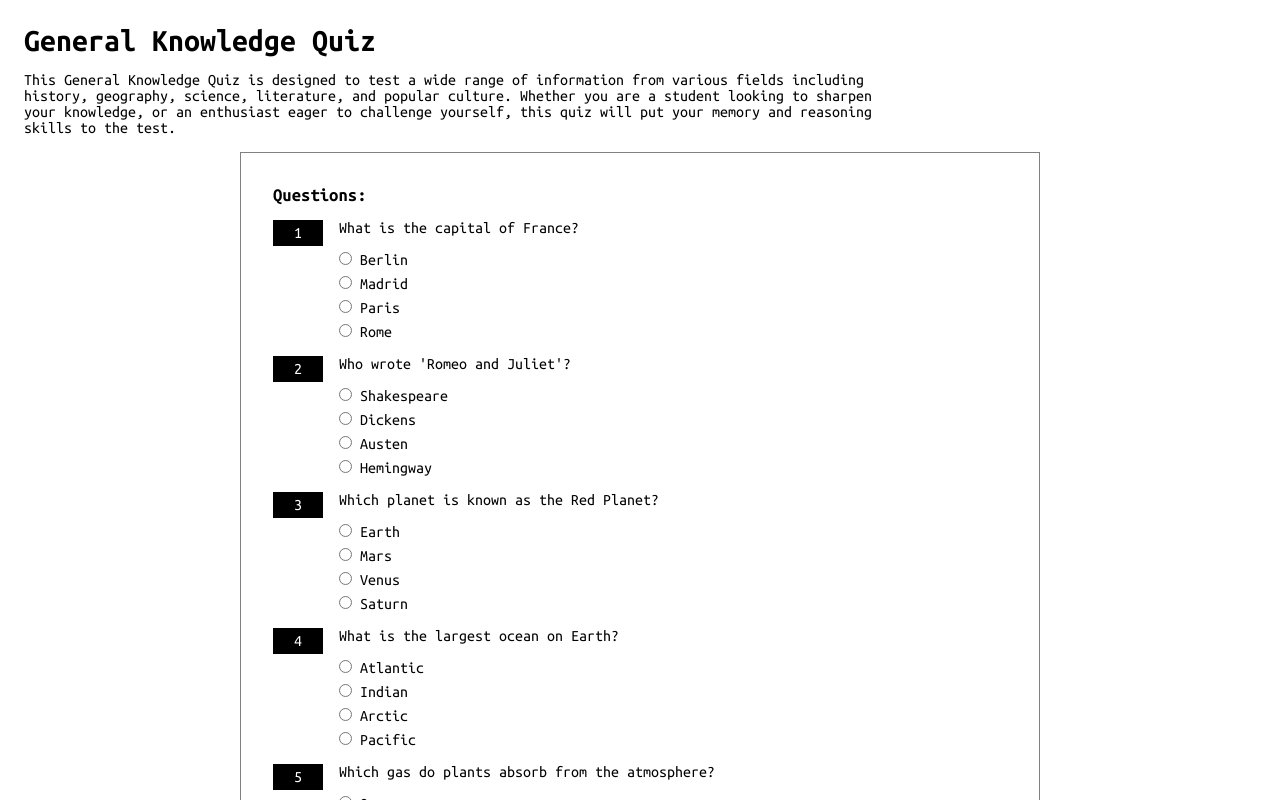
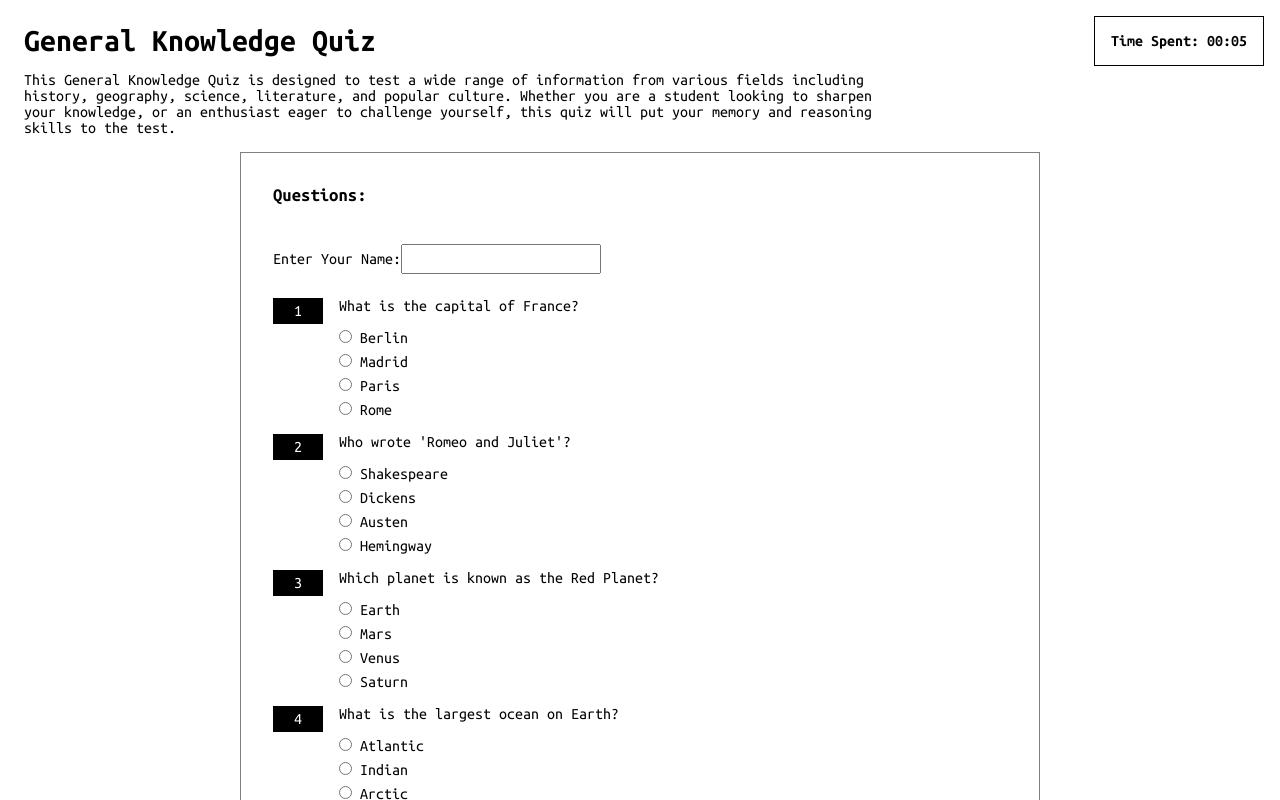
Before and after one commit to Tamskray/questionnaire, a React (Vite) app in the folder frontend/: page /quiz/1 in a window 1280 px wide. Shown: the top 800 px of the page. Built offline with nearby package versions, Linux system fonts and the light colour scheme.

Commit message:
Adde timer and username field

```diff
--- a/frontend/src/components/Question.jsx
+++ b/frontend/src/components/Question.jsx
@@ -22,7 +22,7 @@ function Question({
                   required
                   onChange={handleChange}
                   value={answer}
-                  checked={chosen && chosen===answer}
+                  checked={chosen || false}
                 />
                 <label>{answer}</label>
               </div>
@@ -44,7 +44,7 @@ function Question({
                   required
                   onChange={handleChange}
                   value={answer}
-                  checked={chosen?.includes(answer)}
+                  checked={chosen?.includes(answer) || false}
                 />
                 <label>{answer}</label>
               </div>
@@ -64,7 +64,7 @@ function Question({
               type="text"
               required
               onChange={handleChange}
-              value={chosen}
+              value={chosen || ""}
             />
           </div>
         </div>
--- a/frontend/src/pages/QuizPage.css
+++ b/frontend/src/pages/QuizPage.css
@@ -1,6 +1,15 @@
 .description {
   margin: 1rem 0;
   max-width: 70%;
+}
+
+.timer {
+  font-weight: 700;
+  position: fixed;
+  top: 1rem;
+  right: 1rem;
+  border: 1px solid black;
+  padding: 1rem;
 }
 
 .questions-block {
--- a/frontend/src/pages/QuizPage.jsx
+++ b/frontend/src/pages/QuizPage.jsx
@@ -9,15 +9,29 @@ function QuizPage() {
   const { id } = useParams();
   const [quiz, setQuiz] = useState(null);
   const [formData, setFormData] = useState({});
+  const [timeSpent, setTimeSpent] = useState(0);
 
   useEffect(() => {
     const foundQuiz = getQuiz(id);
     setQuiz(foundQuiz);
 
-    const savedData = Cookies.get("quizData");
+    const savedData = Cookies.get(`quizData_${id}`);
     if (savedData) {
       setFormData(JSON.parse(savedData));
     }
+
+    const savedTime = Cookies.get(`quizTime_${id}`);
+    setTimeSpent(savedTime ? parseInt(savedTime) : 0);
+
+    const timer = setInterval(() => {
+      setTimeSpent((prev) => {
+        const newTime = prev + 1;
+        Cookies.set(`quizTime_${id}`, newTime, { expires: 1 });
+        return newTime;
+      });
+    }, 1000);
+
+    return () => clearInterval(timer);
   }, []);
 
   if (!quiz) {
@@ -28,7 +42,6 @@ function QuizPage() {
     const { name, value, type, checked } = event.target;
 
     let updatedData = { ...formData };
-      console.log(updatedData);
 
     if (type === "checkbox") {
       const currentValues = formData[name] || [];
@@ -41,8 +54,7 @@ function QuizPage() {
       updatedData[name] = value;
     }
     setFormData(updatedData);
-      console.log(updatedData);
-    Cookies.set("quizData", JSON.stringify(updatedData), { expires: 1 });
+    Cookies.set(`quizData_${id}`, JSON.stringify(updatedData), { expires: 1 });
   };
 
   const handleSubmit = (event) => {
@@ -53,16 +65,32 @@ function QuizPage() {
   const handleClear = (event) => {
     event.preventDefault();
     setFormData({});
-    Cookies.remove("quizData");
+    Cookies.remove(`quizData_${id}`);
+    console.log(formData);
   };
 
   return (
     <div>
       <h1>{quiz.name}</h1>
       <p className="description">{quiz.description}</p>
+      <div className="timer">
+        Time Spent: {String(Math.floor(timeSpent / 60)).padStart(2, "0")}:
+        {String(timeSpent % 60).padStart(2, "0")}
+      </div>
       <div className="questions-block">
         <h3>Questions:</h3>
         <form className="questions-container" method="post">
+          <label className="answers">
+            Enter Your Name:
+            <input
+              className="answer"
+              name="username"
+              type="text"
+              required
+              onChange={handleChange}
+              value={formData.username || ""}
+            />
+          </label>
           {quiz.questions.map((q, index) => (
             <Question
               key={index}
```
